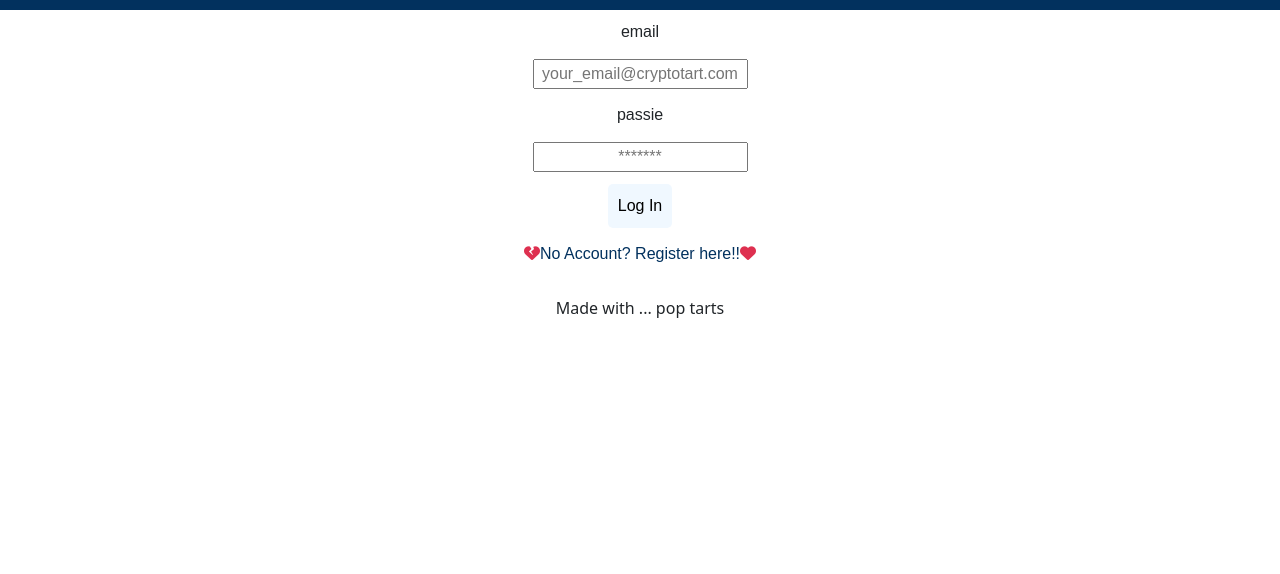
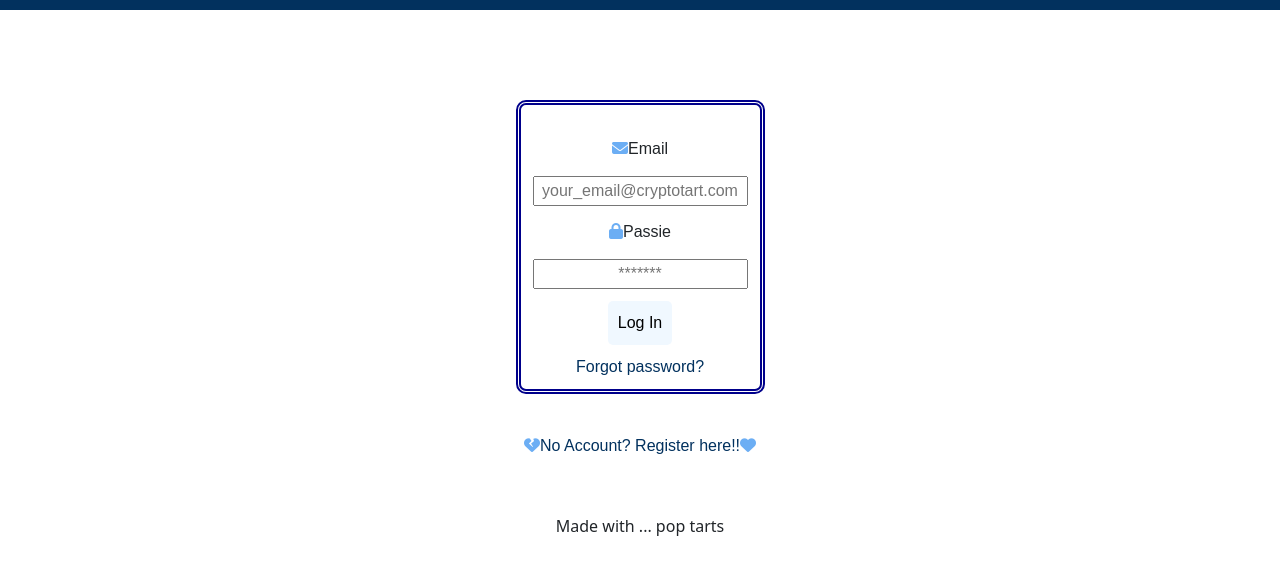
Before and after one commit to 4GeeksAcademy/Miami-50-Crypto-Group-Project-React-Flask, a React app: page /login in a window 1280 px wide. Shown: the part 70-644 px from the top of the page. Built offline with nearby package versions, Linux system fonts and the light colour scheme.

Commit message:
I made some changes to the login front end, it be prettier...

```diff
--- a/src/front/js/component/Login.js
+++ b/src/front/js/component/Login.js
@@ -1,30 +1,59 @@
 import React, { useState } from "react";
-import { Form } from "react-router-dom";
+
 import { Link } from "react-router-dom";
-import  "./register.css";
+import "./register.css";
+import { Passie } from "./Passie";
 
-export const Login = (props) => {
-    const [email, setEmail] = useState('');
-    const [pass, setPass] = useState('');
-
+export const Login = () => {
+  const [email, setEmail] = useState("");
+  const [pass, setPass] = useState("");
 
   const handleSubmit = (e) => {
     e.preventDefault();
     console.log(email);
-    }
+  };
   return (
     <div className="auth-form-container">
       <form className="login-form" onSubmit={handleSubmit}>
-            <label htmlFor="email">email</label>
-            <input value={email} onChange={(e) => setEmail(e.target.value)} type="email" placeholder="your_email@cryptotart.com" id="email" name="email" />
-            <label htmlFor="password">passie</label>
-            <input value={pass} onChange={(e) => setPass(e.target.value)} type="password" placeholder="*******" id="password" name="password" />
+        <label htmlFor="email">
+          <i className="fas fa-envelope" style={{ color: "#6caef4" }}></i>Email
+        </label>
+        <input
+          value={email}
+          onChange={(e) => setEmail(e.target.value)}
+          defaultValue={email}
+          type="email"
+          placeholder="your_email@cryptotart.com"
+          id="email"
+          name="email"
+        />
+
+        <label htmlFor="password">
+          <i className="fas fa-lock" style={{ color: "#6caef4" }}></i>Passie
+        </label>
+        <input
+          value={pass}
+          onChange={(e) => setPass(e.target.value)}
+          type="password"
+          placeholder="*******"
+          id="password"
+          name="password"
+        />
+
         <button type="submit">Log In</button>
+
+        <Link to="/passie">
+          <button className="forgot-button">Forgot password?</button>
+        </Link>
       </form>
+
       <Link to="/register">
-        <button className="link-button"><i className="fas fa-heart-broken" style={{color: "#de3050"}}></i>No Account?  Register here!!<i className="fas fa-heart" style={{color: "#de3050"}}></i> </button>
+        <button className="link-button">
+          <i className="fas fa-heart-broken" style={{ color: "#6caef4" }}></i>No
+          Account? Register here!!
+          <i className="fas fa-heart" style={{ color: "#6caef4" }}></i>{" "}
+        </button>
       </Link>
-
     </div>
   );
-}
+};
--- /dev/null
+++ b/src/front/js/component/Passie.js
@@ -0,0 +1,37 @@
+import React, { useState } from "react";
+
+import { Link } from "react-router-dom";
+import  "./register.css";
+
+
+
+export const Passie = (props) => {
+    const [email, setEmail] = useState('');
+    const [pass, setPass] = useState('');
+
+
+    const handleSubmit = (e) => {
+        e.preventDefault();
+        console.log(email);
+    }
+    return (
+        <div className="auth-form-container">
+        <form className="login-form" onSubmit={handleSubmit}>
+            <label htmlFor="email"><i className="fas fa-envelope" style={{color: "#6caef4"}}></i>Email</label>
+            <input value={email} onChange={(e) => setEmail(e.target.value)} type="email" placeholder="your_email@cryptotart.com" id="email" name="email" />
+
+            <button type="submit">Send Passie</button>
+
+        <Link to="/login">
+            <button className="forgot-button">Back to Login</button>
+        </Link>
+
+        </form>
+
+        <Link to="/register">
+        <button className="link-button"><i className="fas fa-heart-broken" style={{color: "#6caef4"}}></i>No Account?  Register here!!<i className="fas fa-heart" style={{color: "#6caef4"}}></i> </button>
+        </Link>
+
+        </div>
+    );
+}
--- a/src/front/js/component/Register.js
+++ b/src/front/js/component/Register.js
@@ -6,6 +6,7 @@ import  "./register.css";
 export const Register = (props) => {
     const [email, setEmail] = useState('');
     const [pass, setPass] = useState('');
+    const [repass, setRePass] = useState('');
     const [ name, setName] = useState('');
 
     const handleSubmit = (e) => {
@@ -17,23 +18,29 @@ export const Register = (props) => {
 
         <div className="auth-form-container">
         <form className="register-form">
-            <label htmlFor="name"> Full Name</label>
+
+            <label htmlFor="name">Full Name</label>
             <input value={name} onChange={(e) => setName(e.target.value)}
             name="name"
             id="name"
             placeholder="Full Name" />
-            <label htmlFor="email">Email</label>
+
+            <label htmlFor="email"><i className="fas fa-envelope" style={{color: "#6caef4"}}></i> Email</label>
             <input value={email} onChange={(e) => setEmail(e.target.value)}
             type="email"
             placeholder="email@cryptotart.com"
             id="email"
             name="email" />
-            <label htmlFor="password">Passie</label>
+
+            <label htmlFor="password"><i className="fas fa-lock" style={{color: "#6caef4"}}></i> Passie</label>
             <input value={pass} onChange={(e) => setPass(e.target.value)} type="password" placeholder="*******" id="password" name="password" />
+
+            <label htmlFor="re-password"><i className="far fa-grin-hearts" style={{color: "#6caef4"}}></i> Re-Enter Passie</label>
+            <input value={repass} onChange={(e) => setRePass(e.target.value)} type="password" placeholder="*******" id="password" name="password" />
 
         </form>
         <Link  to="/login">
-        <button className="link-button">Already have an account? <i className="far fa-surprise" style={{color: "#de3050"}}></i>  Log In Here!!  <i className="far fa-smile-beam" style={{color: "#de3050"}}></i></button>
+        <button className="link-button">Already have an account? <i className="far fa-surprise" style={{color: "#6caef4"}}></i>  Log In Here!!  <i className="far fa-smile-beam" style={{color: "#6caef4"}}></i></button>
         </Link>
         <button className="reg-button" onClick={handleSubmit}>Register</button>
         </div>
--- a/src/front/js/component/register.css
+++ b/src/front/js/component/register.css
@@ -4,15 +4,17 @@
     min-height: 100vh;
     align-items: center;
     justify-content: center;
+    border-color: #02315e;
 }
 
 
 .auth-form-container, .login-form, .register-form {
-    padding: .25rem;
     text-align: center;
     display: flex;
     flex-direction: column;
     font-family: Arial, Helvetica, sans-serif;
+    border-radius: 10px;
+
 
 }
 
@@ -29,13 +31,14 @@ input {
 }
 
 button {
+     z-index: index 101;
     border: none;
     background-color: aliceblue;
     padding: 10px;
     border-radius: 5px;
 
 }
-.link-button {
+.link-button, .forgot-button{
     background: none;
     color: #02315e;
     text-align: center;
@@ -48,3 +51,39 @@ reg-button {
     background: none;
     color: #02315e;
 }
+.auth-form-container {
+    display: flex;
+    flex-direction: column;
+    align-items: center;
+    padding-top: 30px;
+    margin: 30px;
+    border: 5px;
+}
+
+.login-form, .register-form {
+    display: flex;
+    flex-direction: column;
+    align-items: center;
+    padding-top: 30px;
+    margin: 30px;
+    border: 5px;
+    border-style: double;
+    border-color: darkblue;
+    font-family: Arial, Helvetica, sans-serif;
+}
+
+input {
+    margin: .75rem;
+
+}
+
+button {
+    border: none;
+    border-radius: 5px;
+    border-radius: 10px;
+}
+
+.link-button {
+    background: none;
+    text-decoration: underline;
+}
--- a/src/front/js/layout.js
+++ b/src/front/js/layout.js
@@ -13,7 +13,7 @@ import Navbar from "./component/navbar";
 import App from "./component/App";
 import { Login } from "./component/Login";
 import { Register } from "./component/Register";
-
+import { Passie } from "./component/Passie";
 
 
 
@@ -39,6 +39,7 @@ const Layout = () => {
 						<Route path="/App" element={<App />} />
 						<Route path="/login" element={<Login />} />
 						<Route path="/register" element={<Register />} />
+						<Route path="/passie" element={<Passie />} />
 						<Route path="/demo" element={<Demo />} />
 						<Route path="/single/:theid" element={<Single />} />
 						<Route path="*" element={<h1>Not found!</h1>} />
```
Lines whose indentation alone changed are shown as unchanged.
